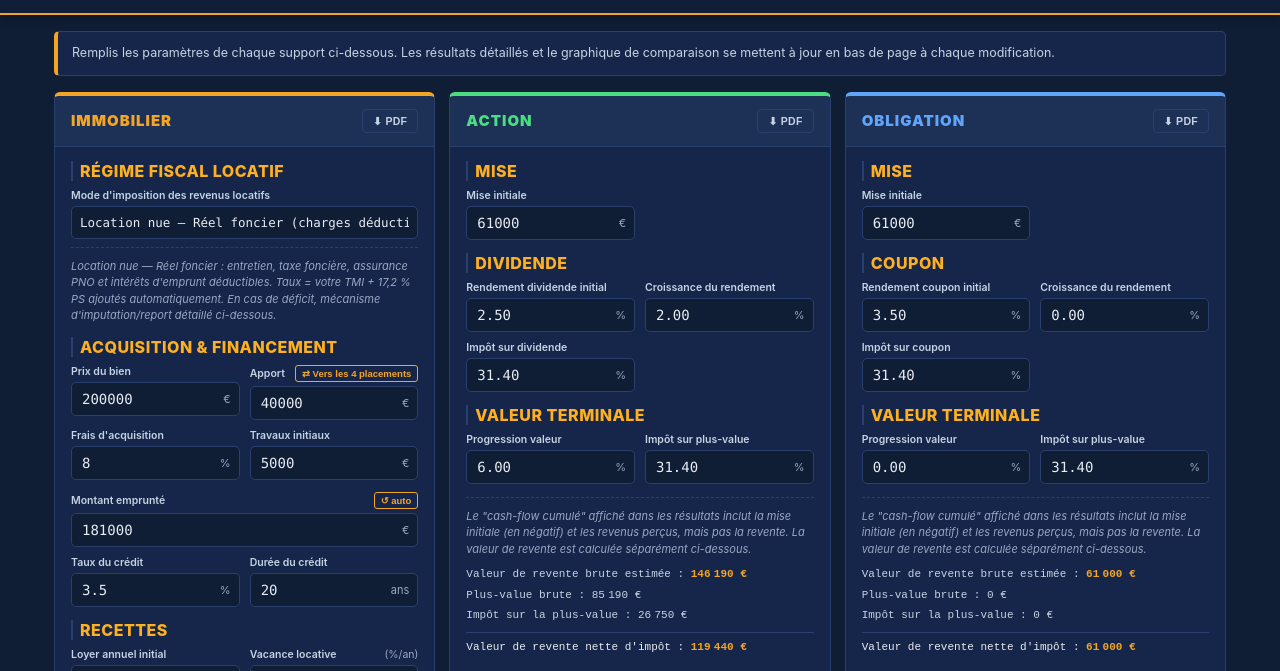
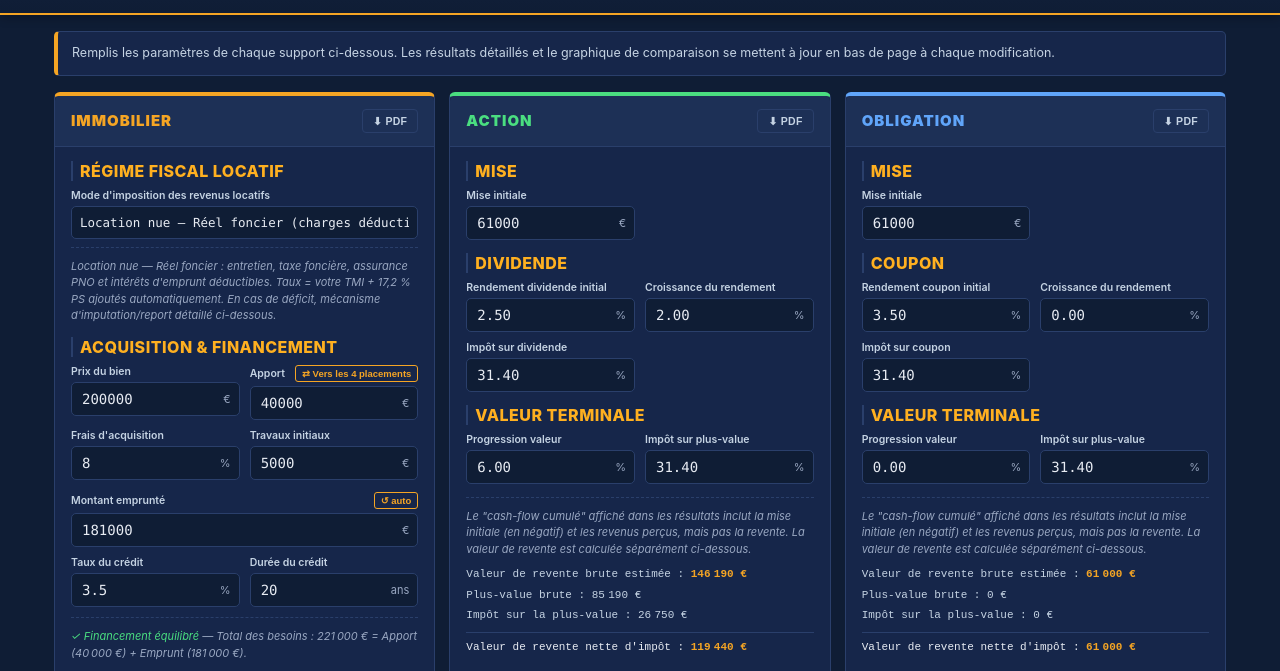
Before and after one commit to 2f8p9gvjr7-byte/Investissement, a plain HTML site: page index.html in a window 1280 px wide. Shown: the part 118-789 px from the top of the page. Drawn offline with Linux system fonts and the light colour scheme.

Commit message:
Add files via upload

```diff
--- a/app.js
+++ b/app.js
@@ -407,6 +407,31 @@ function appliquerMiseSupport(cible, montant) {
   }
 }
 
+// ------------------------------------------------------------
+// Contrôle de cohérence : le total des ressources (apport + montant emprunté)
+// doit égaler le total des besoins (prix + frais + travaux + mobilier si meublé).
+// "Montant emprunté" restant un champ librement modifiable (utile quand le prêt
+// réellement obtenu diffère légèrement du calcul théorique), rien ne garantissait
+// jusqu'ici que les deux totaux restent alignés après une saisie manuelle.
+// Ajouté le 18/07/2026.
+// ------------------------------------------------------------
+function mettreAjourBouclageFinancement() {
+  const el = document.getElementById("bouclageFinancement");
+  if (!el) return;
+  const fraisAcquisition = immo.prixBien * immo.fraisAcquisitionPct;
+  const coutTotal = immo.prixBien + fraisAcquisition + immo.travauxInitiaux + coutMobilierAFinancer();
+  const ressources = immo.apport + (immo.montantEmprunte || 0);
+  const ecart = ressources - coutTotal;
+
+  if (Math.abs(ecart) < 1) {
+    el.innerHTML = `<span style="color:#4ade80">✓ Financement équilibré</span> — Total des besoins : ${fmtEUR(coutTotal)} = Apport (${fmtEUR(immo.apport)}) + Emprunt (${fmtEUR(immo.montantEmprunte || 0)}).`;
+  } else if (ecart < 0) {
+    el.innerHTML = `<span style="color:#f87171">⚠ Financement insuffisant de ${fmtEUR(-ecart)}</span> — Total des besoins : ${fmtEUR(coutTotal)}, mais Apport + Emprunt ne couvrent que ${fmtEUR(ressources)}. Augmente l'apport, le montant emprunté, ou reclique sur « ↺ auto ».`;
+  } else {
+    el.innerHTML = `<span style="color:#fbbf24">⚠ Financement excédentaire de ${fmtEUR(ecart)}</span> — Apport + Emprunt (${fmtEUR(ressources)}) dépassent le total des besoins de ${fmtEUR(coutTotal)}. Vérifie l'apport ou le montant emprunté.`;
+  }
+}
+
 function synchroniserMiseTout() {
   const montant = Math.round(immo.apport);
   ["action", "obligation", "etf", "av"].forEach((cible) => appliquerMiseSupport(cible, montant));
@@ -650,6 +675,7 @@ function recalculer() {
   rendreDetailFiscalTitre("obligation", resultats.obligation);
   rendreDetailFiscalTitre("etf", resultats.etf);
   rendreDetailFiscalAv(resultats.av);
+  mettreAjourBouclageFinancement();
   dessinerGraphique(resultats);
   sauvegarderParams();
 }
--- a/index.html
+++ b/index.html
@@ -127,6 +127,11 @@
               <div class="champ-input-wrap"><input type="number" class="champ-input mono" id="immo_dureeCredit" value="20" step="1"><span class="champ-suffix">ans</span></div>
             </label>
           </div>
+          <!-- Contrôle de cohérence besoins/ressources, mis à jour en direct à chaque saisie
+               (apport, prix, frais, travaux, mobilier ou montant emprunté). Ajouté le 18/07/2026
+               suite à un retour utilisateur : rien ne signalait auparavant un emprunt manuel
+               décorrélé du coût total réel de l'opération. -->
+          <div id="bouclageFinancement" class="note-fiscale" style="margin-top:10px"></div>
         </div>
 
         <div class="section-bloc">
```
